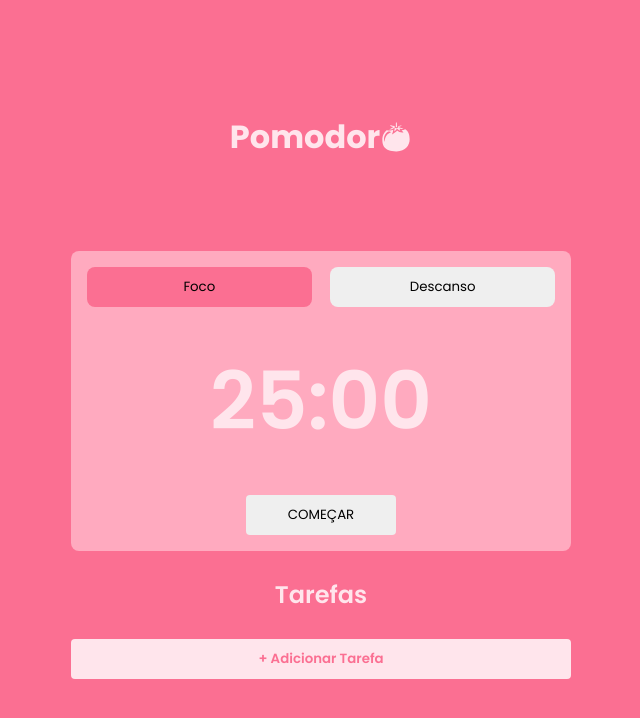
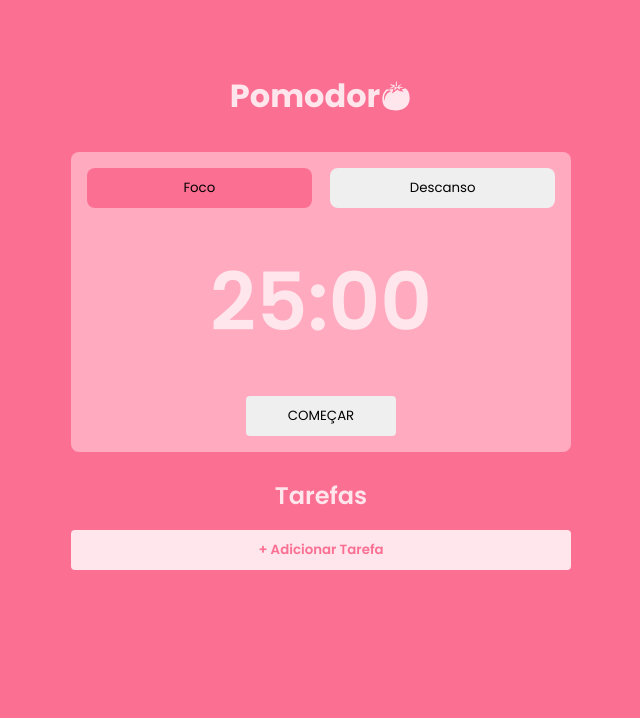
Before and after one commit to jeancarloslima/metodo-pomorodo, a React (Vite) app: page / in a window 1280 px wide. Shown: the top 718 px of the page, without its empty margins (319-959 px from the left). Built offline with nearby package versions, Linux system fonts and the light colour scheme.

Commit message:
Ajustando espaçamento da tela principal

```diff
--- a/src/App.css
+++ b/src/App.css
@@ -27,8 +27,8 @@ body {
     display: flex;
     flex-direction: column;
     align-items: center;
-    justify-content: space-evenly;
-    padding: 1.5rem;
+    gap: 5dvh;
+    padding: 10dvh 1.5rem 1.5rem 1.5rem;
     background-color: var(--cor-fundo);
 }
 
--- a/src/components/ListaTarefas/lsita-tarefas.css
+++ b/src/components/ListaTarefas/lsita-tarefas.css
@@ -3,7 +3,7 @@
     max-width: 500px;
     display: flex;
     flex-direction: column;
-    gap: 1rem;
+    gap: .7rem;
 }
 
 .titulo-tarefas {
@@ -32,6 +32,8 @@
 
 .texto-tarefa {
     width: 90%;
+    height: 24px;
+    line-height: 24px;
     overflow: hidden;
     text-overflow: ellipsis;
 }
```
